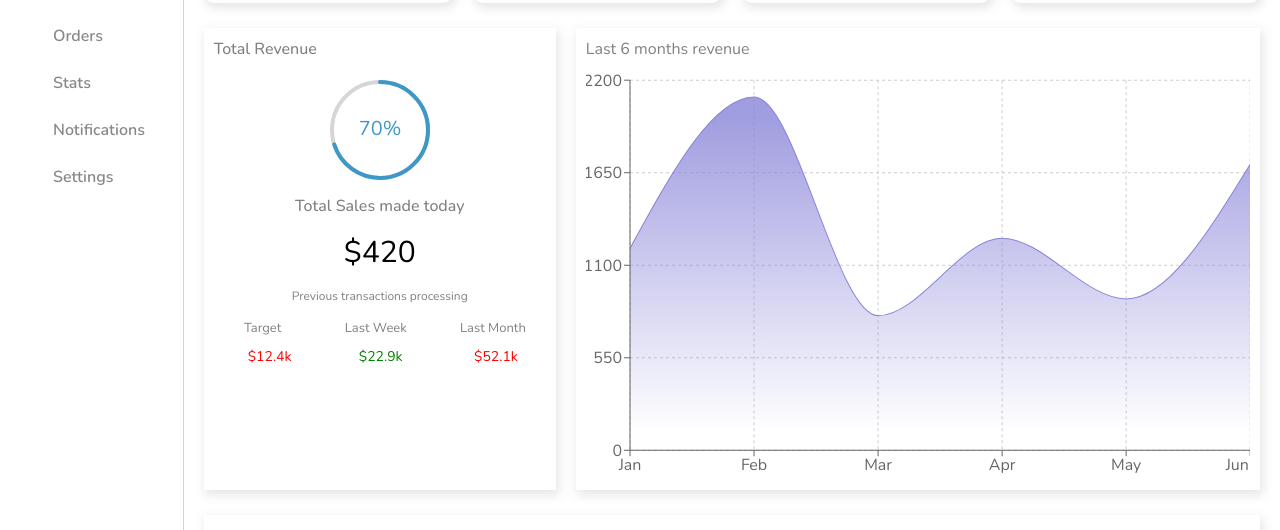
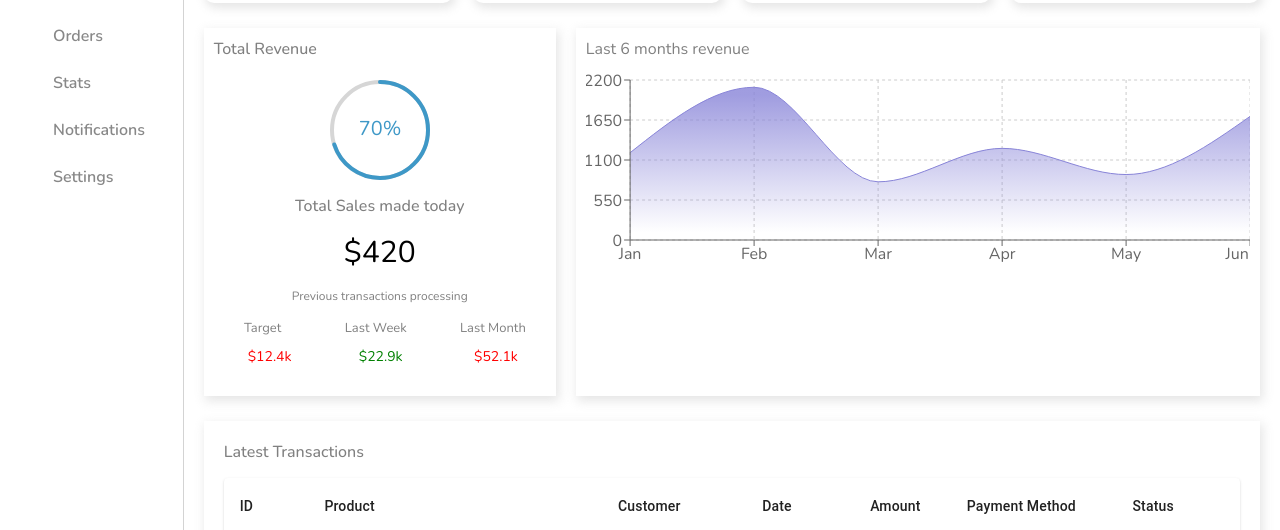
Before and after one commit to chaituteja/admin-app, a React (Create React App) app: page / in a window 1280 px wide. Shown: the part 188-718 px from the top of the page. Built offline with nearby package versions, Linux system fonts and the light colour scheme; some icons are missing.

Commit message:
Minor CSS update

```diff
--- a/src/components/chart/Chart.jsx
+++ b/src/components/chart/Chart.jsx
@@ -24,8 +24,8 @@ export default function Chart({ isAnimationActive = true }) {
       <AreaChart
         style={{
           width: "100%",
-          maxWidth: "700px",
-          maxHeight: "70vh",
+          maxWidth: "none",
+          maxHeight: "25vh",
           aspectRatio: 1.618,
         }}
         responsive
```
